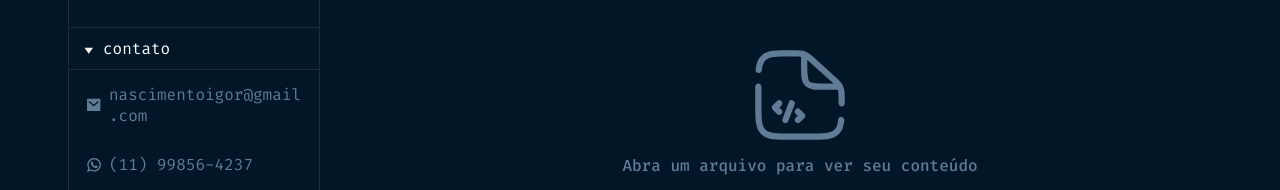
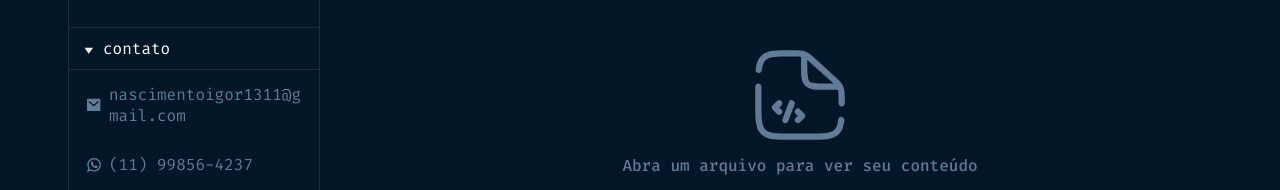
Before and after one commit to igor-nasciment0/personal-portfolio, a React (Vite) app: page /about-me in a window 1280 px wide. Shown: the part 296-486 px from the top of the page. Built offline with nearby package versions, Linux system fonts and the light colour scheme.

Commit message:
fix: email

```diff
--- a/src/pages/about-me/index.tsx
+++ b/src/pages/about-me/index.tsx
@@ -149,7 +149,7 @@ function ContactStructure(props: { language: string }) {
                 <div>
                     <li style={{ wordBreak: "break-word" }}>
                         <img src="/assets/images/icons/mail.svg" alt="" />
-                        nascimentoigor@gmail.com
+                        nascimentoigor1311@gmail.com
                     </li>
                     <li>
                         <img src="/assets/images/icons/whatsapp.svg" alt="" />
```
